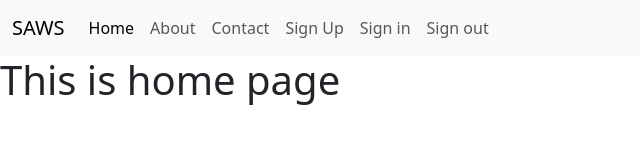
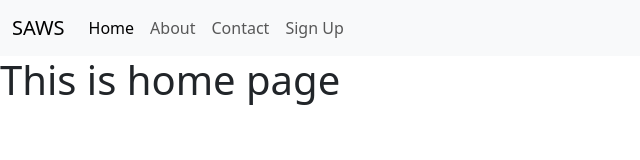
Before and after one commit to 8917KG/Frontend8917SmartAquaponicSystem, a React (Create React App) app: page / in a window 1280 px wide. Shown: the top 160 px of the page, without its empty margins (0-640 px from the left). Built offline with nearby package versions, Linux system fonts and the light colour scheme; no server answers.

Commit message:
dynamic signup and signout works

```diff
--- a/src/App.js
+++ b/src/App.js
@@ -47,28 +47,35 @@ const NavData = [
     { name: "About", path: "/about", public: true },
     { name: "Contact", path: "/contact", public: true },
     { name: "Sign Up", path: "/signup", public: true },
-    { name: "Sign in", path: "/signin", public: true },
+]
+
+const NavDataAuth = [
+    { name: "Home", path: "/", public: true },
+    { name: "About", path: "/about", public: true },
+    { name: "Contact", path: "/contact", public: true },
     { name: "Sign out", path: "/signout", public: true }
 ]
 
 function App() {
 
     const [auth, setAuth] = useState()
+    const [nav, setNav] = useState(NavData)
 
     //an observer to determine user's authentication status
     onAuthStateChanged(FBauth, (user) => {
         if (user) {
             setAuth(user)
+            setNav(NavDataAuth)
         }
         else {
             setAuth(null)
+            setNav(NavData)
         }
     })
 
-
     return (
         <div className="App">
-            <Header title="SAWS" headernav={NavData} />
+            <Header title="SAWS" headernav={ nav } />
             <Routes>
                 <Route path='/' element={<Home />} />
                 <Route path='/about' element={<About />} />
--- a/src/components/Navigation.js
+++ b/src/components/Navigation.js
@@ -6,9 +6,10 @@ export function Navigation(props) {
     const [navItems, setNavItems] = useState([])
 
     useEffect(() => {
-        if (navItems.length === 0) {
-            setNavItems(props.items)
-        }
+        // if (navItems.length === 0) {
+        //     setNavItems(props.items)
+        // }
+        setNavItems(props.items)
     }, [props.items])
 
     if (navItems.length > 0) {
```
